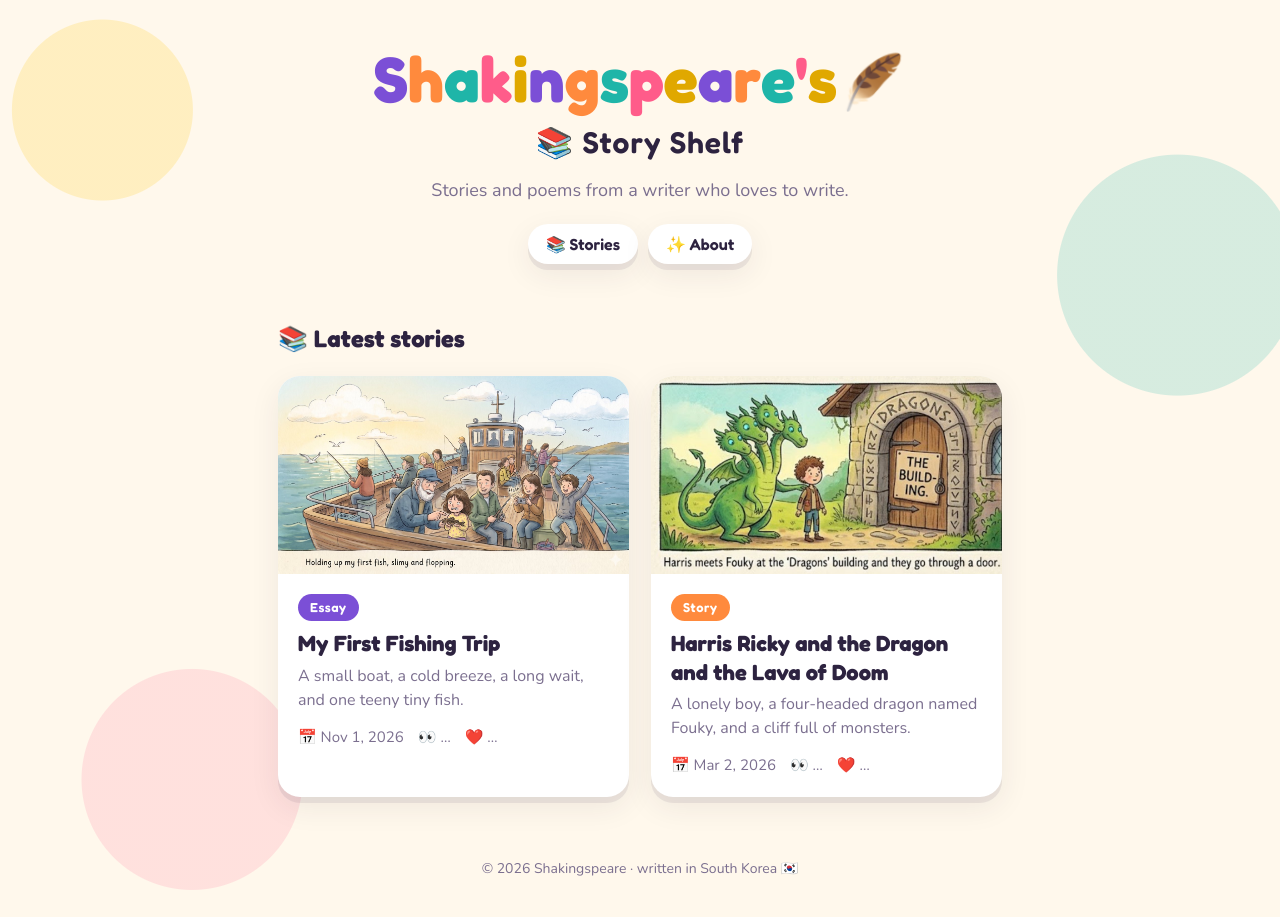
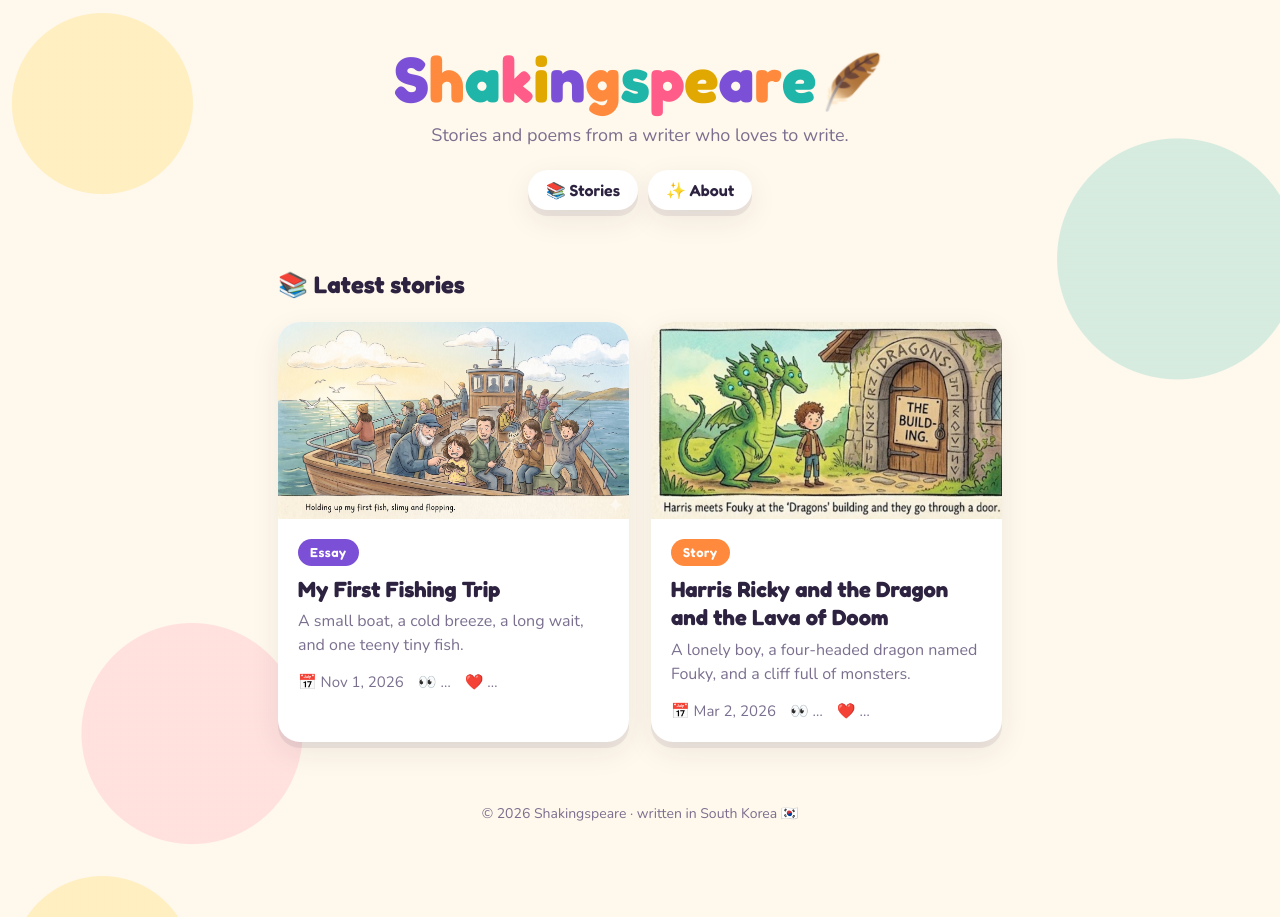
Before and after one commit to shakingspeare/shakingspeare.github.io, a Jekyll site: the page built from index.html, in a window 1280 px wide. Built offline with Jekyll 4.4.1, drawn with Linux system fonts in a browser that asks for light colours.

Commit message:
Revert site name to Shakingspeare
Co-Authored-By: Claude Opus 5.5 <noreply@anthropic.com>

```diff
--- a/_config.yml
+++ b/_config.yml
@@ -1,6 +1,4 @@
-title: Shakingspeare's Story Shelf
-author_name: Shakingspeare
-shelf_name: Story Shelf
+title: Shakingspeare
 tagline: Stories and poems from a writer who loves to write.
 description: Stories and poems by a young writer from South Korea.
 url: https://shakingspeare.github.io
--- a/_layouts/default.html
+++ b/_layouts/default.html
@@ -21,8 +21,7 @@
 <body>
   <div class="wrap">
     <header class="site">
-      <a class="name" href="{{ '/' | relative_url }}">{% assign letters = site.author_name | append: "'s" | split: "" %}{% for l in letters %}<span>{{ l }}</span>{% endfor %}<span class="quill">🪶</span></a>
-      <div class="shelf">📚 {{ site.shelf_name }}</div>
+      <a class="name" href="{{ '/' | relative_url }}">{% assign letters = site.title | split: "" %}{% for l in letters %}<span>{{ l }}</span>{% endfor %}<span class="quill">🪶</span></a>
       <p class="tagline">{{ site.tagline }}</p>
       <nav>
         <a href="{{ '/' | relative_url }}">📚 Stories</a>
--- a/style.css
+++ b/style.css
@@ -69,14 +69,6 @@ header.site a.name:hover span:nth-child(odd) { animation-delay: 0.05s; }
   transform-origin: bottom left;
 }
 
-header.site .shelf {
-  font-family: "Fredoka", sans-serif;
-  font-weight: 600;
-  font-size: clamp(22px, 4.5vw, 30px);
-  letter-spacing: 1px;
-  color: var(--text);
-  margin-top: 2px;
-}
 header.site .tagline {
   margin: 6px 0 0;
   color: var(--muted);
```
